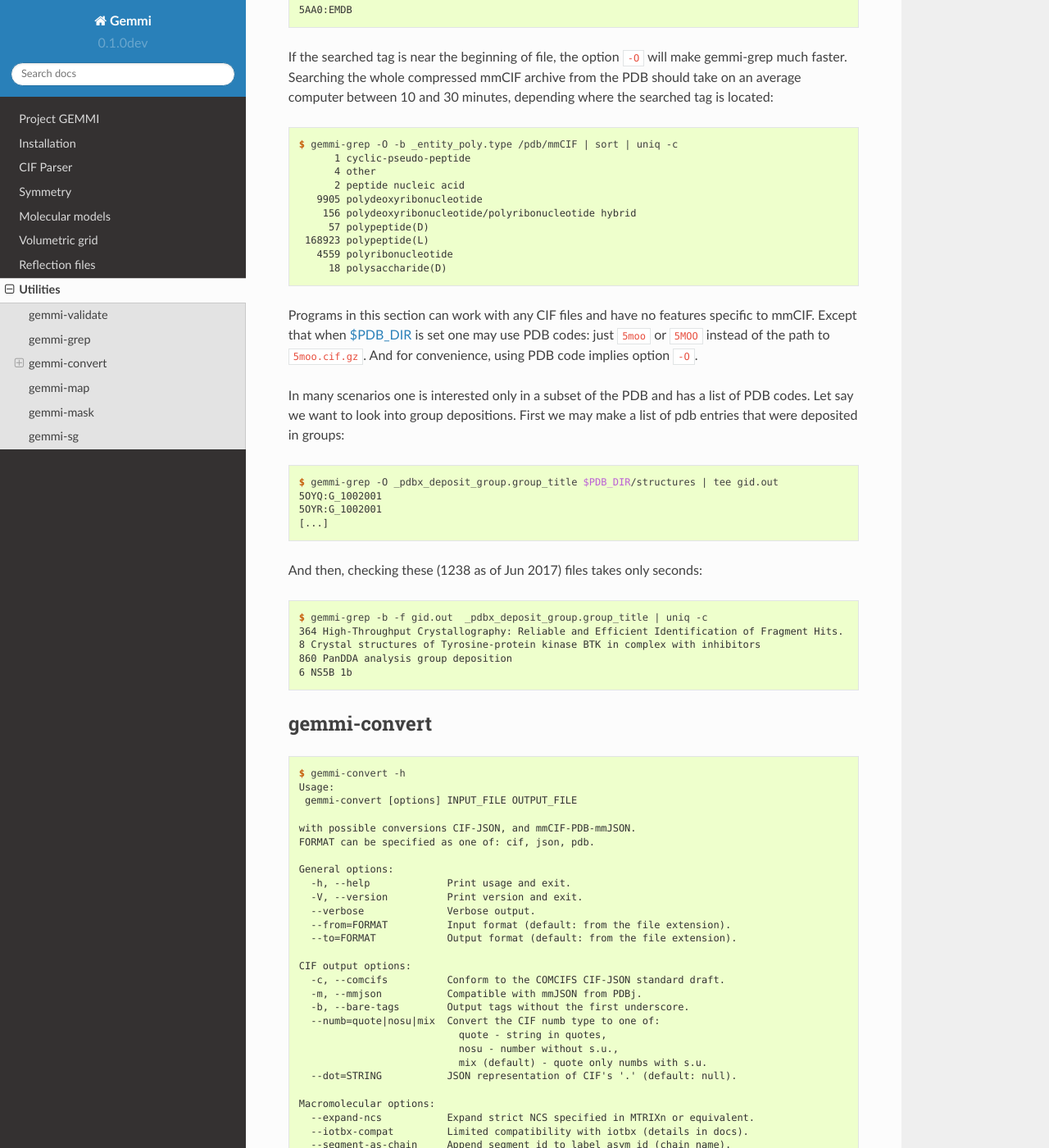
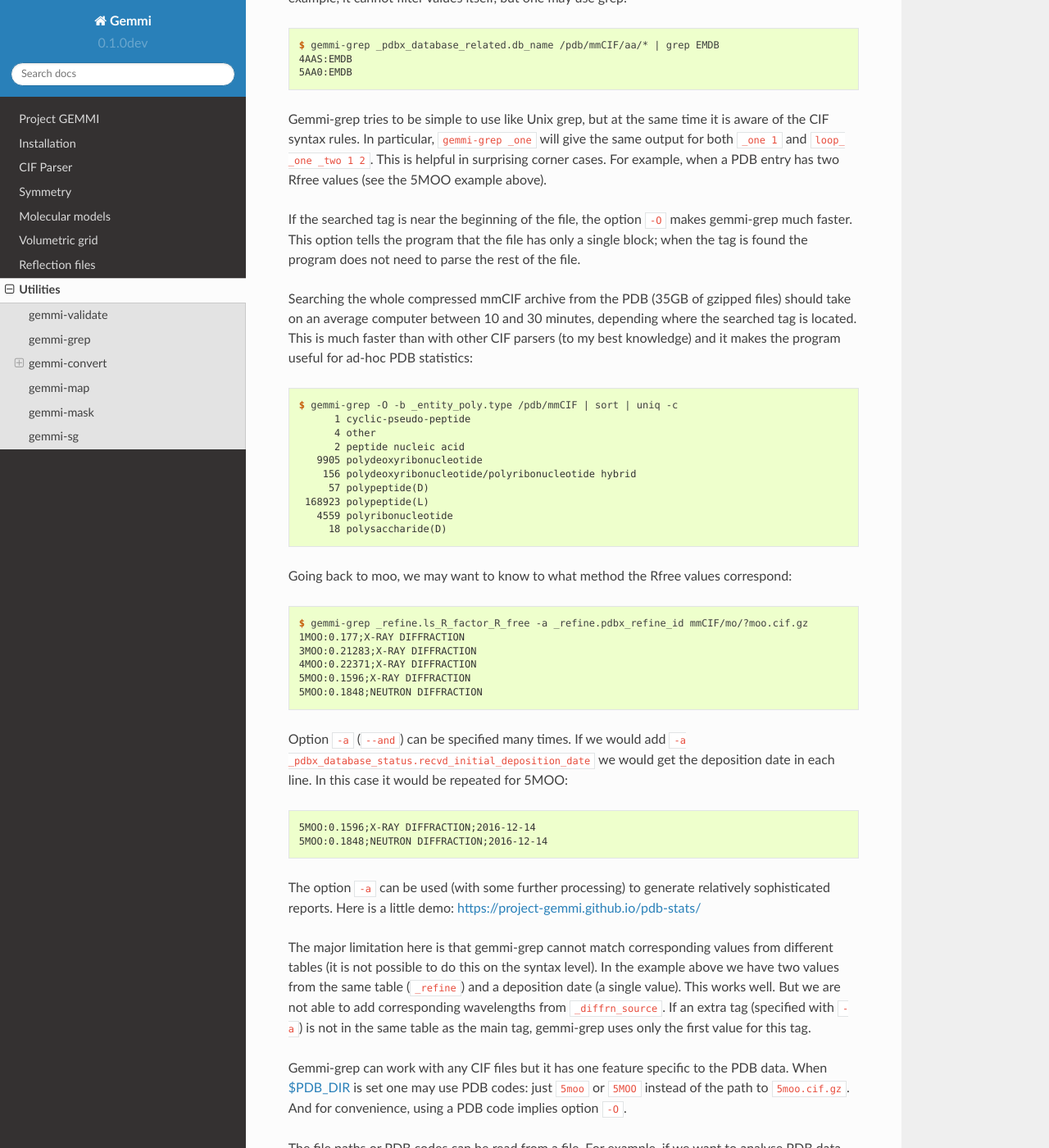
Before and after one commit to project-gemmi/gemmi, a Sphinx documentation site: the page built from docs/utils.rst, in a window 1280 px wide and 1400 px high, scrolled down 1482 px. Shown: the whole window at 82% size. Built offline with Sphinx 7.4.7 and the Read the Docs theme 2.0.0, drawn with Linux system fonts in a browser that asks for light colours; some of the changed text lies outside the part shown.

Commit message:
docs/utlis.rst

```diff
--- a/docs/utils.rst
+++ b/docs/utils.rst
@@ -7,7 +7,7 @@ running a program is easier than calling a library function.
 gemmi-validate
 ==============
 
-A CIF validator.Apart from checking the syntax it can check rules
+A CIF validator. Apart from checking the syntax it can check most of the rules
 imposed by DDL1 and DDL2 dictionaries.
 
 .. literalinclude:: validate-help.txt
@@ -23,15 +23,18 @@ one value per line::
 
     $ gemmi-grep _refine.ls_R_factor_R_free 5fyi.cif.gz
     5FYI:0.2358
-    $ gemmi-grep _refine.ls_R_factor_R_free 5moo.cif.gz
+    $ gemmi-grep _refine.ls_R_factor_R_free mmCIF/mo/?moo.cif.gz
+    1MOO:0.177
+    3MOO:0.21283
+    4MOO:0.22371
     5MOO:0.1596
     5MOO:0.1848
     $ gemmi-grep -b _software.name 5fyi.cif.gz
     DIMPLE
     PHENIX
 
-The command-line option are meant to be, where possible, similar to the
-options of GNU `grep`.
+Some of the command-line options are the options of GNU grep (``-l``, ``-H``,
+``-n``). As with other utilities, option ``--help`` shows the usage:
 
 .. literalinclude:: grep-help.txt
    :language: console
@@ -44,10 +47,22 @@ but one may use grep::
     4AAS:EMDB
     5AA0:EMDB
 
-If the searched tag is near the beginning of file, the option ``-O`` will make
-gemmi-grep much faster. Searching the whole compressed mmCIF archive from
-the PDB should take on an average computer between 10 and 30 minutes,
-depending where the searched tag is located::
+Gemmi-grep tries to be simple to use like Unix grep, but at the same time
+it is aware of the CIF syntax rules. In particular, ``gemmi-grep _one``
+will give the same output for both ``_one 1`` and ``loop_ _one _two 1 2``.
+This is helpful in surprising corner cases. For example, when a PDB entry
+has two Rfree values (see the 5MOO example above).
+
+If the searched tag is near the beginning of the file, the option ``-O``
+makes gemmi-grep much faster. This option tells the program that the file
+has only a single block; when the tag is found the program does not need
+to parse the rest of the file.
+
+Searching the whole compressed mmCIF archive from the PDB
+(35GB of gzipped files) should take on an average computer
+between 10 and 30 minutes, depending where the searched tag is located.
+This is much faster than with other CIF parsers (to my best knowledge)
+and it makes the program useful for ad-hoc PDB statistics::
 
     $ gemmi-grep -O -b _entity_poly.type /pdb/mmCIF | sort | uniq -c
           1 cyclic-pseudo-peptide
@@ -60,29 +75,60 @@ depending where the searched tag is located::
        4559 polyribonucleotide
          18 polysaccharide(D)
 
-Programs in this section can work with any CIF files and have no features
-specific to mmCIF. Except that when :ref:`$PDB_DIR <pdb_dir>` is set
+Going back to moo, we may want to know to what method the Rfree values
+correspond::
+
+    $ gemmi-grep _refine.ls_R_factor_R_free -a _refine.pdbx_refine_id mmCIF/mo/?moo.cif.gz
+    1MOO:0.177;X-RAY DIFFRACTION
+    3MOO:0.21283;X-RAY DIFFRACTION
+    4MOO:0.22371;X-RAY DIFFRACTION
+    5MOO:0.1596;X-RAY DIFFRACTION
+    5MOO:0.1848;NEUTRON DIFFRACTION
+
+Option ``-a`` (``--and``) can be specified many times.
+If we would add ``-a _pdbx_database_status.recvd_initial_deposition_date``
+we would get the deposition date in each line. In this case it would be
+repeated for 5MOO::
+
+    5MOO:0.1596;X-RAY DIFFRACTION;2016-12-14
+    5MOO:0.1848;NEUTRON DIFFRACTION;2016-12-14
+
+The option ``-a`` can be used (with some further processing) to generate
+relatively sophisticated reports. Here is a little demo:
+https://project-gemmi.github.io/pdb-stats/
+
+The major limitation here is that gemmi-grep cannot match
+corresponding values from different tables (it is not possible to do this
+on the syntax level).
+In the example above we have two values from the same table (``_refine``)
+and a deposition date (a single value). This works well.
+But we are not able to add corresponding wavelengths from ``_diffrn_source``.
+If an extra tag (specified with ``-a``) is not in the same table
+as the main tag, gemmi-grep uses only the first value for this tag.
+
+Gemmi-grep can work with any CIF files but it has one feature
+specific to the PDB data. When :ref:`$PDB_DIR <pdb_dir>` is set
 one may use PDB codes: just ``5moo`` or ``5MOO`` instead of the path
-to ``5moo.cif.gz``. And for convenience, using PDB code implies
+to ``5moo.cif.gz``. And for convenience, using a PDB code implies
 option ``-O``.
 
-In many scenarios one is interested only in a subset of the PDB and has
-a list of PDB codes. Let say we want to look into group depositions.
-First we may make a list of pdb entries that were deposited in groups::
+The file paths or PDB codes can be read from a file.
+For example, if we want to analyse PDB data deposited in 2016
+we may first make a file that lists all such files::
 
-    $ gemmi-grep -O _pdbx_deposit_group.group_title $PDB_DIR/structures | tee gid.out
-    5OYQ:G_1002001
-    5OYR:G_1002001
-    [...]
+    $ gemmi-grep -H -O _pdbx_database_status.recvd_initial_deposition_date $PDB_DIR/structures/divided/mmCIF | \
+            grep 2016 >year2016.txt
 
-And then, checking these (1238 as of Jun 2017) files takes only seconds::
+The 2016.txt file file has lines that start with the filename::
 
-    $ gemmi-grep -b -f gid.out  _pdbx_deposit_group.group_title | uniq -c
-    364 High-Throughput Crystallography: Reliable and Efficient Identification of Fragment Hits.
-    8 Crystal structures of Tyrosine-protein kinase BTK in complex with inhibitors
-    860 PanDDA analysis group deposition
-    6 NS5B 1b
+    /hdd/structures/divided/mmCIF/ww/5ww9.cif.gz:5WW9:2016-12-31
+    /hdd/structures/divided/mmCIF/ww/5wwc.cif.gz:5WWC:2016-12-31
 
+and a command such as::
+
+    $ gemmi-grep -f year2016.out _diffrn.ambient_temp
+
+will grep only the listed cif files.
 
 gemmi-convert
 =============
@@ -99,7 +145,21 @@ Syntax-level conversion. The JSON representation of the CIF data
 can be customized. In particular we support CIF-JSON_ standard from COMCIFS
 and mmJSON_ standard from PDBj (the latter is specific to mmCIF files).
 
-TODO: table with all the differences between the two
+The major difference between the two is that CIF-JSON is dictionary-agnostic:
+it cannot recognize categories (mmJSON groups by categories),
+and it cannot recognize numbers (so it quotes the numbers).
+CIF-JSON adds also two extra objects: "CIF-JSON" and "Metadata".
+The minor differences are:
+
+ =========== =========== ===========
+    CIF        CIF-JSON    mmJSON
+ =========== =========== ===========
+  data_a      a           data_a
+  _tag        _tag        tag
+  .           false       null
+  ?           null        null
+ =========== =========== ===========
+
 
 .. _CIF-JSON: http://comcifs.github.io/cif-json
 .. _mmJSON: https://pdbj.org/help/mmjson?lang=en
```
